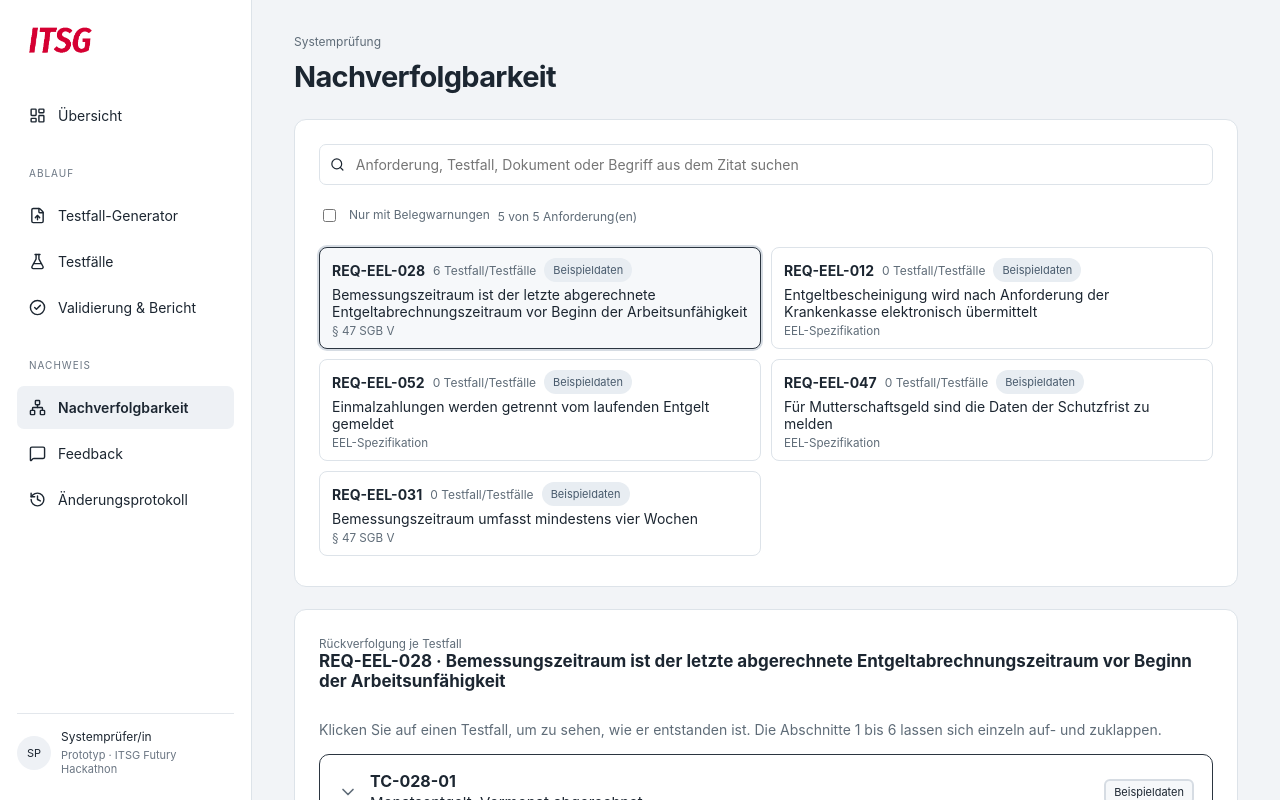
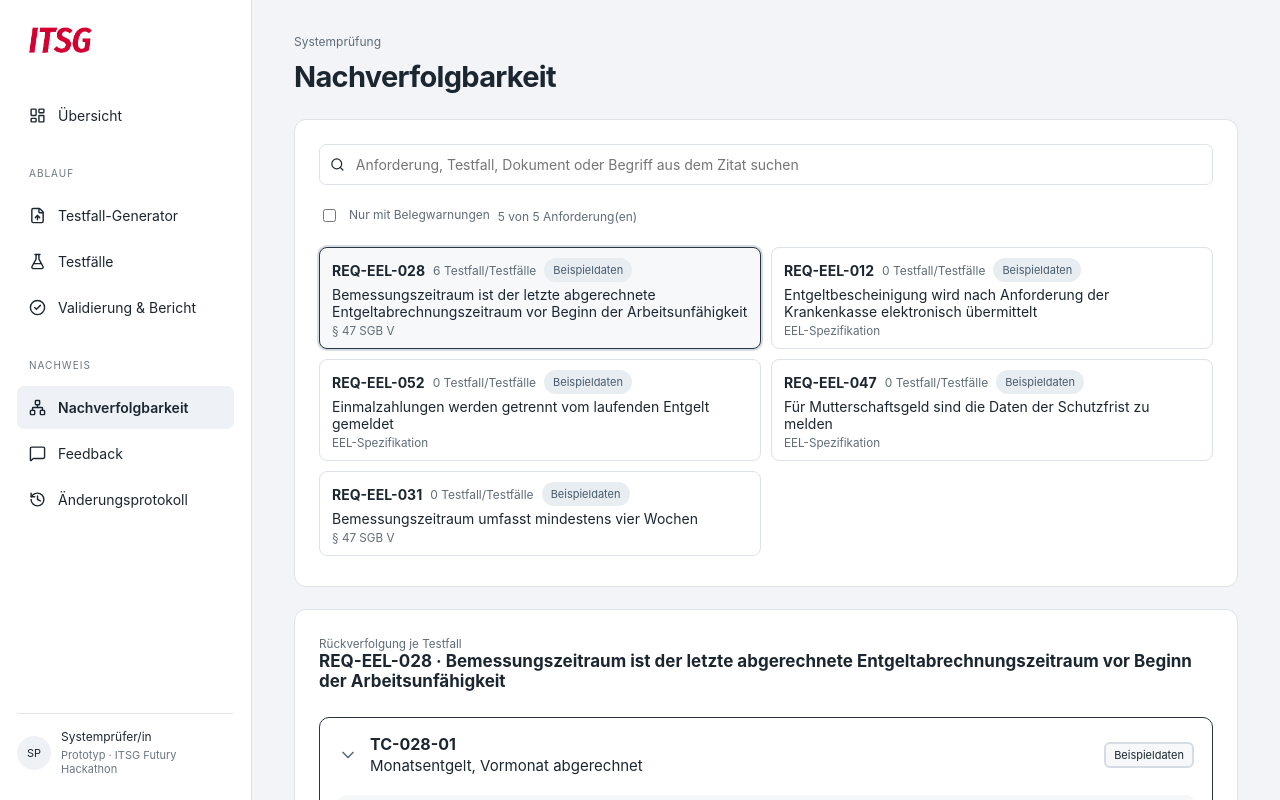
Before and after one commit to Abaronkyouller/futury-2026, a React (Vite) app: page /graph in a window 1280 px wide. Shown: the top 800 px of the page. Built offline with nearby package versions, Linux system fonts and the light colour scheme.

Commit message:
rmv collapsed

```diff
--- a/src/pages/GraphPage.tsx
+++ b/src/pages/GraphPage.tsx
@@ -133,10 +133,9 @@ export function GraphPage() {
             <p className="muted">Noch keine Testfälle zu dieser Anforderung. Erzeugen Sie sie unter <Link to="/documents">Testfall-Generator</Link>.</p>
           ) : (
             <>
-              <p className="muted">
-                Klicken Sie auf einen Testfall, um zu sehen, wie er entstanden ist. Die Abschnitte 1 bis 6 lassen sich einzeln auf- und zuklappen.
+              {/* <p className="muted">
                 {hiddenRejected > 0 && ` ${hiddenRejected} abgelehnte(r) Testfall/Testfälle sind ausgeblendet.`}
-              </p>
+              </p> */}
               <div className="tracecases">
                 {traceCases.map(({ id, testCase }) => (
                   <CaseTraceSection
```
